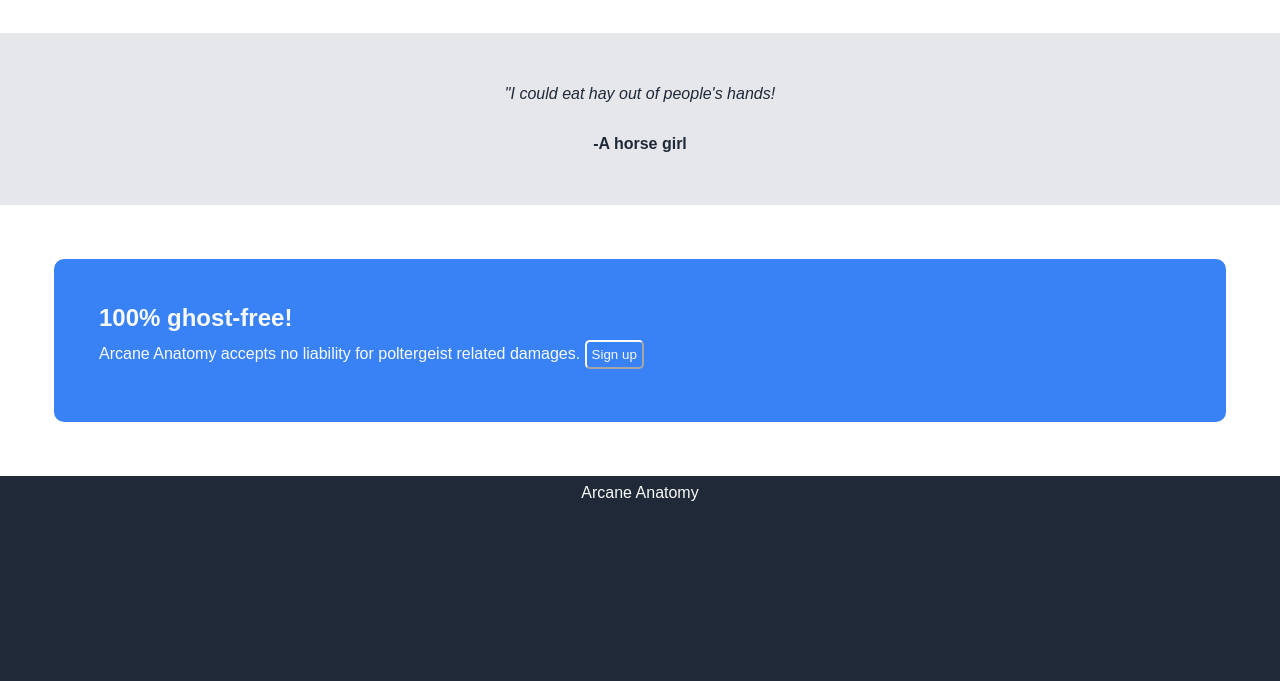
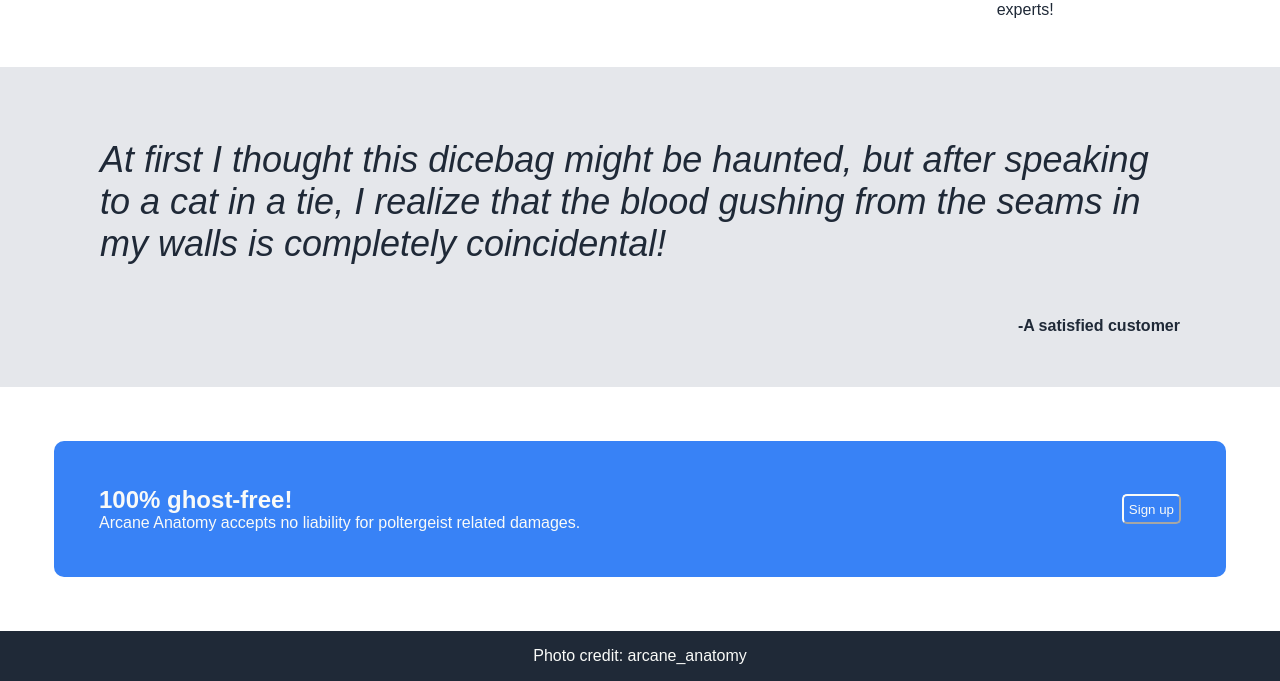
Before and after one commit to themomacat/landing-page, a plain HTML site: page index.html in a window 1280 px wide. Shown: the part 723-1404 px from the top of the page. Before the commit the page ends 1233 px from the top, so only its background shows below. Drawn offline with Linux system fonts and the light colour scheme.

Commit message:
Update style.css
Added finishing touches to flexbox formatting and added a </div> missing from index.html.
 Changes to be committed:
	modified:   index.html
	modified:   style.css

```diff
--- a/index.html
+++ b/index.html
@@ -53,19 +53,18 @@
     </div>
 
     <div class="testimonial">
-        <p class="test-body">"I could eat hay out of people's hands!</p>
-        <p class="test-credit">-A horse girl</p>
+        <p class="test-body">At first I thought this dicebag might be haunted, but after speaking to a cat in a tie, I realize that the blood gushing from the seams in my walls is completely coincidental!</p>
+        <p class="test-credit">-A satisfied customer</p>
     </div>
     <div class="disc-box">
         <div class="disclaimer">
             <card class="disc-text">
                 <div class="disc-header">100% ghost-free!</div>
-                <div>Arcane Anatomy accepts no liability for poltergeist related damages.
+                <div>Arcane Anatomy accepts no liability for poltergeist related damages.</div>
             </card>
-            <button class="sign-up">Sign up
-            </button>
+            <button class="sign-up">Sign up</button>
         </div>
     </div>
-    <div class="footer">Arcane Anatomy</div>
+    <div class="footer">Photo credit: arcane_anatomy</div>
 </body>
 </html>
--- a/style.css
+++ b/style.css
@@ -18,11 +18,13 @@ body {
 
 .logo {
     font-weight: 900;
+    font-size: 24px;
+    color: #f9faf8;
 }
 
 a {
     text-decoration: none;
-    color: white;
+    color: #f9faf8;
     margin: 0 16px;
 }
 
@@ -38,9 +40,10 @@ a {
     margin-right: 100px;
     align-items: start;
     justify-content: center;
+    font-size: 24pxS;
 }
 .hero-header {
-    font-size: 24px;
+    font-size: 48px;
     font-weight: extra-bold;
     color: #f9faf8;
 }
@@ -69,6 +72,7 @@ button {
 .demo-head {
     text-align: center;
     font-weight: 700;
+    font-size: 36px;
     margin: 16px;
 }
 
@@ -94,15 +98,17 @@ button {
     background-color: #e5e7eb;
     color:#1f2937;
     align-items: center;
-    padding: 36px;
+    padding: 36px 100px;
 }
 
 .test-body {
     font-style:italic;
+    font-size: 36px;
 }
 
 .test-credit {
     font-weight: 900;
+    align-self: flex-end;
 }
 
 .disc-box {
@@ -115,16 +121,14 @@ button {
     padding: 45px;
     border-radius: 10px;
     display: flex;
-}
-
-.disc-text {
-
+    justify-content: space-between;
 }
 
 .disc-header {
     font-weight: 900;
     font-size: 24px;
 }
+
 .disclaimer button {
     border-color: #f9faf8;
     color: #f9faf8;
@@ -134,7 +138,7 @@ button {
     display: flex;
     background-color: #1f2937;
     color: #f9faf8;
-    padding: 8px 56px;
+    padding: 16px 56px;
     text-align: center;
     justify-content: center;
 }
```
